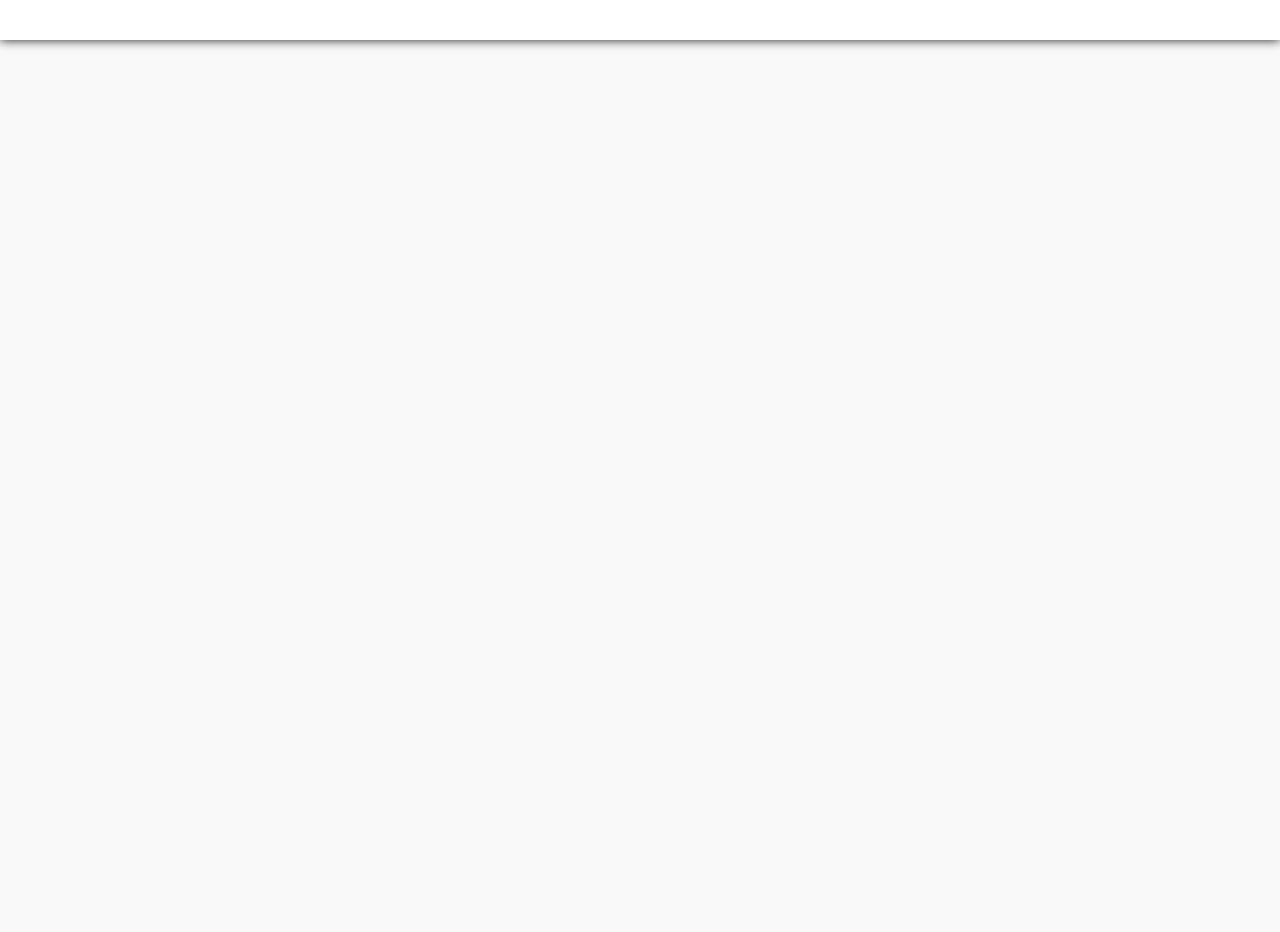
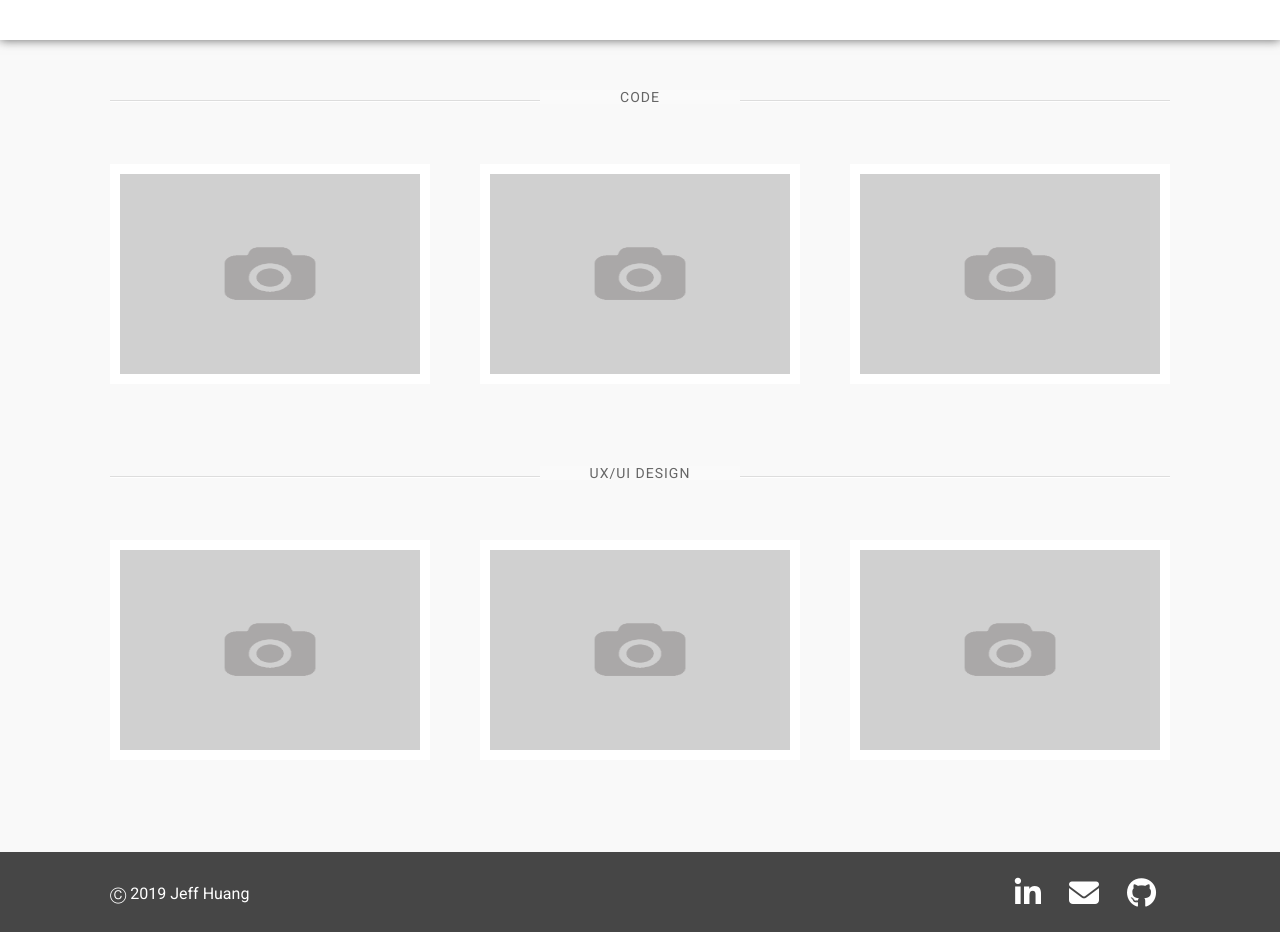
Before and after one commit to jshuang2/MyPortfolio, a plain HTML site: page index.html in a window 1280 px wide. Shown: the part 540-1472 px from the top of the page. Before the commit the page ends 800 px from the top, so only its background shows below. Drawn offline with Linux system fonts and the light colour scheme.

Commit message:
Created cards for portfolio objects and added a footer.

```diff
--- a/assets/css/style.css
+++ b/assets/css/style.css
@@ -77,12 +77,13 @@ body {
 
  .pages {
      padding-top: 6px;
+     font-size: 16px;
  }
 
  #jumbotron {
      height: 500px;
      background-color: white;
-     box-shadow: 0 0 10px 0 #1a1a1a;
+     box-shadow: 0 0 10px 0 #636363;
  }
 
  #jumbotronContent {
@@ -107,3 +108,67 @@ body {
     font-size: 20px;
     line-height: 26px;
  }
+
+ .headerLine {
+    height: 1px;
+    background: #DDD;
+    border-bottom: #FFF solid 1px;
+    margin-top: 60px;
+    margin-bottom: 30px;
+    position: relative;
+ }
+
+ .bodyHeader {
+    background: #fafafa;
+    position: absolute;
+    top: -10px;
+    left: 50%;
+    margin-left: -100px;
+    width: 200px;
+    text-align: center;
+    display: block;
+    color: #666666;
+    text-transform: uppercase;
+    font-size: 14px;
+    font-weight: normal;
+    letter-spacing: 1px;
+    padding: 0px;
+ }
+
+ .cardWrapper {
+     display: flex;
+     flex-wrap: wrap;
+     justify-content: space-between;
+ }
+
+ .card {
+     width: 320px;
+     background-color: white;
+     display: flex;
+     align-items: center;
+     justify-content: center;
+     margin: 2rem 0;
+     box-shadow: box-shadow: 0 4px 8px 0 rgba(0, 0, 0, 0.2), 0 6px 20px 0 rgba(0, 0, 0, 0.19);
+ }
+ .imagePlaceholder {
+    height: 200px;
+    margin: 10px;
+    width: 300px;
+}
+
+footer {
+    max-width: 100%;
+    height: 80px;
+    background-color: #464646;
+    margin-top: 60px;
+}
+
+#footerContent {
+    padding-top: 26px;
+}
+
+#copyright {
+    float: left;
+    padding-top: 8px;
+    color: white;
+}
--- a/index.html
+++ b/index.html
@@ -16,12 +16,12 @@
     <title>Document</title>
 </head>
 <body>
+    <!--Header container to hold navbar elements-->
     <header id="navbar">
         <div class="container" id="navbarContent">
-        <!--Header container to hold navbar elements-->
             <div id="logo">Jeff Huang</div>
             <ul>
-                <li><i class="fab fa-github socialMedia"></i></li>
+                <li><a href="https://github.com/jshuang2" target="_blank"><i class="fab fa-github socialMedia"></i></a></li>
                 <li><i class="fas fa-envelope socialMedia"></i></li>
                 <li><i class="fab fa-linkedin-in socialMedia"></i></li>
             </ul>
@@ -34,6 +34,7 @@
         </div>
     </header>
 
+    <!--Jumbotron container to hold small About Me introduction-->
     <section id="jumbotron">
         <div class="container">
             <div id="jumbotronContent">
@@ -42,19 +43,54 @@
                 <p id="headerParagraphText">Lorem ipsum dolor sit amet, consectetur adipiscing elit. Donec semper, mauris vel finibus molestie, nibh erat pellentesque felis, sed laoreet.</p>
             </div>
                 <img id="profilePic" src="assets/images/Profile Pic Snip.PNG" alt="Profile Picture">
-        <!--Jumbotron container to hold small About Me introduction-->
         </div>
     </section>
 
+    <!--Section to hold portfolio cards-->
     <section>
         <div class="container">
-        <!--Section to hold portfolio cards-->
+            <div class="headerLine">
+                <h3 class="bodyHeader">Code</h3>
+            </div>
+            <div class="cardWrapper">
+                <div class="card">
+                    <img class="imagePlaceholder" src="assets/images/image-placeholder.png">
+                </div>
+                <div class="card">
+                        <img class="imagePlaceholder" src="assets/images/image-placeholder.png">
+                </div>
+                <div class="card">
+                        <img class="imagePlaceholder" src="assets/images/image-placeholder.png">
+                </div>
+            </div>
+            <div class="headerLine">
+                <h3 class="bodyHeader">UX/UI Design</h3>
+            </div>
+            <div class="cardWrapper">
+                    <div class="card">
+                        <img class="imagePlaceholder" src="assets/images/image-placeholder.png">
+                    </div>
+                    <div class="card">
+                            <img class="imagePlaceholder" src="assets/images/image-placeholder.png">
+                    </div>
+                    <div class="card">
+                            <img class="imagePlaceholder" src="assets/images/image-placeholder.png">
+                    </div>
+            </div>
         </div>
     </section>
 
+    <!--Footer section-->
     <footer>
         <div class="container">
-            <!--Footer section-->
+            <div id="footerContent">
+                <p id="copyright">&#9400; 2019 Jeff Huang</p>
+                <ul>
+                    <li><i class="fab fa-github socialMedia"></i></li>
+                    <li><i class="fas fa-envelope socialMedia"></i></li>
+                    <li><i class="fab fa-linkedin-in socialMedia"></i></li>
+                </ul>
+            </div>
         </div>
     </footer>
 
```
Also changed, not shown: assets/images/image-placeholder.png (added).
